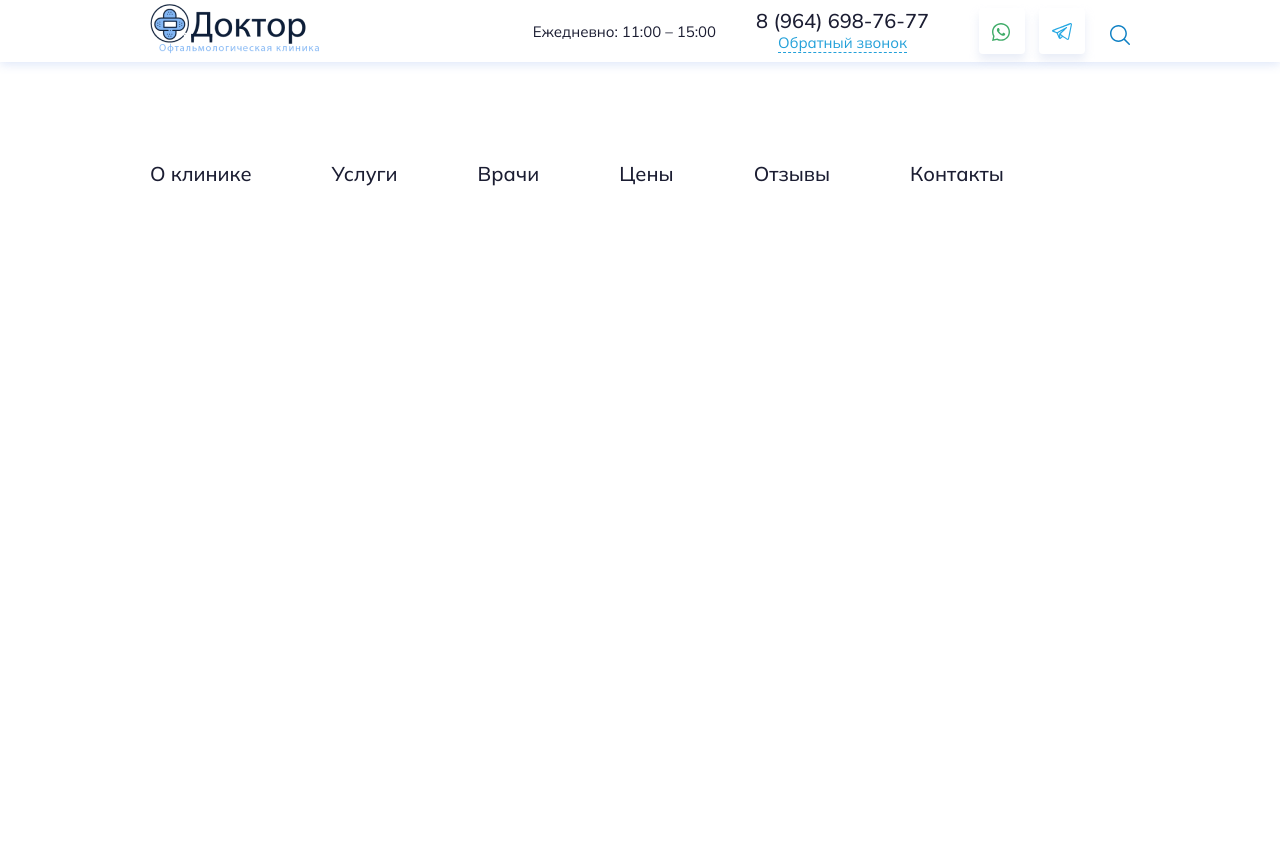
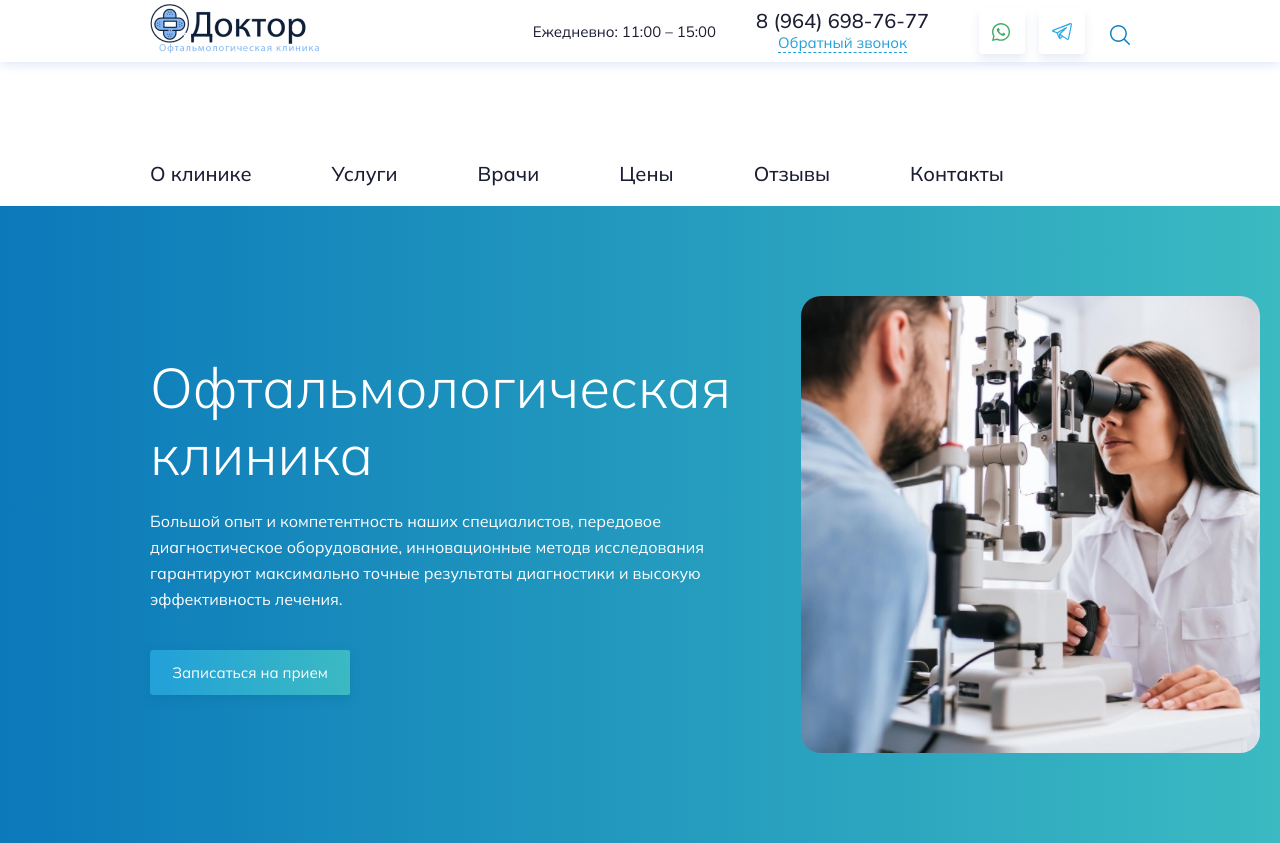
Before and after one commit to m-diana-dev/doctor, a React (Vite) app: page / in a window 1280 px wide. Before the commit the page ends 800 px from the top, so only its background shows below. Built offline with nearby package versions, Linux system fonts and the light colour scheme.

Commit message:
feat: added MainBlock

```diff
--- a/src/App.jsx
+++ b/src/App.jsx
@@ -2,6 +2,7 @@ import {Theme} from "./styles/Theme.jsx";
 import {useState} from "react";
 import {Header} from "./layout/header/Header.jsx";
 import {Menu} from "./layout/sections/menu/Menu.jsx";
+import {MainBlock} from "./layout/sections/main-block/MainBlock.jsx";
 
 
 function App() {
@@ -16,6 +17,7 @@ function App() {
             <Theme isMenuOpen={openMenu}>
                 <Header isMenuOpenCallback={isMenuOpenCallback} openMenu={openMenu} menuItems={menuItems}/>
                 <Menu menuItems={menuItems}/>
+                <MainBlock/>
             </Theme>
         </>
     )
--- /dev/null
+++ b/src/components/button/Button.jsx
@@ -0,0 +1,49 @@
+import styled from "styled-components";
+
+export const Button = ({children}) => {
+    return (
+        <StyledButton>
+            <span>{children}</span>
+        </StyledButton>
+    );
+}
+
+export const StyledButton = styled.button`
+  display: flex;
+  padding: 13px;
+  justify-content: center;
+  align-items: center;
+  position: relative;
+  border-radius: 6px;
+  width: 100%;
+  max-width: 190px;
+  box-shadow: 0px 4px 10px 0px rgba(16, 109, 159, 0.34);
+  background: linear-gradient(180.00deg, rgba(0, 0, 0, 0.16),rgb(57, 182, 192) 100%);
+  color: ${({theme})=>theme.colors.lightText};
+  font-size: 15px;
+  line-height: 19px;
+  transition: all .3s;
+  &::before{
+    position: absolute;
+    content: '';
+    top: 0;
+    left: 0;
+    width: 100%;
+    height: 100%;
+    background: linear-gradient(180.00deg, rgb(34, 160, 217),rgb(57, 182, 192) 100%);
+    border-radius: 6px;
+    opacity: 1;
+    transition: all .3s;
+  }
+  @media (any-hover: hover) {
+    &:hover {
+      &:before{
+        opacity: 0;
+      }
+    }
+  }
+  span{
+    position: relative;
+    z-index: 2;
+  }
+`
--- a/src/layout/header/Header.jsx
+++ b/src/layout/header/Header.jsx
@@ -141,6 +141,9 @@ const Menu = styled.div`
   ${props => props.isOpen && css`
     ${MenuBody}{
       top: 54px;
+      @media ${({theme})=>theme.media.mobileSmall}{
+        top: 50px;
+      }
     }
     ${MenuBurger}{
       span {
@@ -213,7 +216,7 @@ const MenuBody = styled.nav`
     background-color: ${({theme}) => theme.colors.colorMain};
     padding: 40px 10px;
     transition: all 0.2s ease 0s;
-    z-index: 4;
+    z-index: 20;
   }
 `
 const MenuList = styled.ul`
--- /dev/null
+++ b/src/layout/sections/main-block/MainBlock.jsx
@@ -0,0 +1,121 @@
+import React from 'react';
+import styled from "styled-components";
+import {Container} from "../../../components/Container.js";
+import {FlexWrapp} from "../../../components/FlexWrapp.js";
+import {Button, StyledButton} from "../../../components/button/Button.jsx";
+import MainImg from '../../../assets/images/main-block/main.jpeg'
+
+export const MainBlock = () => {
+    return (
+        <StyledMainBlock>
+            <Container>
+                <FlexWrapp justify={'space-between'}>
+                    <MainBlockContent>
+                        <MainBlockTitle>Офтальмологическая клиника</MainBlockTitle>
+                        <MainBlockText>
+                            Большой опыт и компетентность наших специалистов, передовое диагностическое оборудование,
+                            инновационные методв исследования гарантируют максимально точные результаты диагностики и
+                            высокую эффективность лечения.
+                        </MainBlockText>
+                        <Button>Записаться на прием</Button>
+                    </MainBlockContent>
+                    <MainBlockImg>
+                        <img src={MainImg} alt="main"/>
+                    </MainBlockImg>
+                </FlexWrapp>
+            </Container>
+        </StyledMainBlock>
+    );
+}
+
+const StyledMainBlock = styled.section`
+  background: linear-gradient(90.00deg, rgb(11, 121, 186),rgb(59, 186, 194) 100%);
+  padding: 90px 0;
+  overflow: hidden;
+  color: ${({theme})=>theme.colors.lightText};
+
+  @media ${({theme})=>theme.media.tablet}{
+    padding: 70px 0;
+  }
+  @media ${({theme})=>theme.media.mobile}{
+    padding: 50px 0;
+  }
+
+  ${StyledButton} {
+    border-radius: 3px;
+    box-shadow: 0px 4px 10px 0px rgba(16, 109, 159, 0.34);
+    background: linear-gradient(90.00deg, rgba(0, 0, 0, 0.2), rgb(59, 186, 194) 100%);
+    max-width: 200px;
+
+    &::before {
+      background: linear-gradient(90.00deg, rgb(34, 160, 217), rgb(59, 186, 194) 100%);
+      border-radius: 3px;
+    }
+  }
+  ${FlexWrapp} {
+    @media ${({theme})=>theme.media.mobile}{
+      flex-direction: column;
+    }
+  }
+`
+
+const MainBlockContent = styled.div`
+  max-width: 603px;
+  width: 100%;
+  margin-right: 70px;
+  @media ${({theme})=>theme.media.mobile}{
+    max-width: 100%;
+    margin-right: 0;
+    margin-bottom: 30px;
+  }
+`
+const MainBlockTitle = styled.h1`
+  font-size: 56px;
+  font-weight: 300;
+  line-height: 1.2;
+  margin-bottom: 20px;
+  @media ${({theme})=>theme.media.desktop}{
+    font-size: 44px;
+  }
+  @media ${({theme})=>theme.media.tablet}{
+    font-size: 36px;
+    margin-bottom: 20px;
+  }
+  @media ${({theme})=>theme.media.mobile}{
+    font-size: 32px;
+    margin-bottom: 10px;
+  }
+  @media screen and (max-width: 370px){
+    font-size: 27px;
+  }
+`
+const MainBlockText = styled.p`
+  font-size: 16px;
+  line-height: 26px;
+  margin-bottom: 38px;
+  @media ${({theme})=>theme.media.mobile}{
+    margin-bottom: 20px;
+  }
+`
+const MainBlockImg = styled.div`
+  max-width: 681px;
+  width: 100%;
+  height: 457px;
+  margin-right: -130px;
+  @media ${({theme})=>theme.media.desktop}{
+    margin-right: 0;
+  }
+  @media ${({theme})=>theme.media.mobile}{
+    max-width: 100%;
+    height: auto;
+  }
+  img{
+    width: 100%;
+    height: 100%;
+    object-fit: cover;
+    border-radius: 20px;
+    @media ${({theme})=>theme.media.mobileSmall}{
+      border-radius: 10px;
+    }
+  }
+`
--- a/src/styles/Global.styled.js
+++ b/src/styles/Global.styled.js
@@ -50,7 +50,7 @@ export const GlobalStyle = createGlobalStyle`
       width: 100%;
       height: 100%;
       background: rgba(0, 0, 0, 0.6);
-      z-index: 2;
+      z-index: 10;
       pointer-events: none;
       opacity: ${(props) => (props.theme.isMenuOpen ? '1' : '0')};
       transition: all .3s;
```
Also changed, not shown: src/assets/images/main-block/main.jpeg (added).
